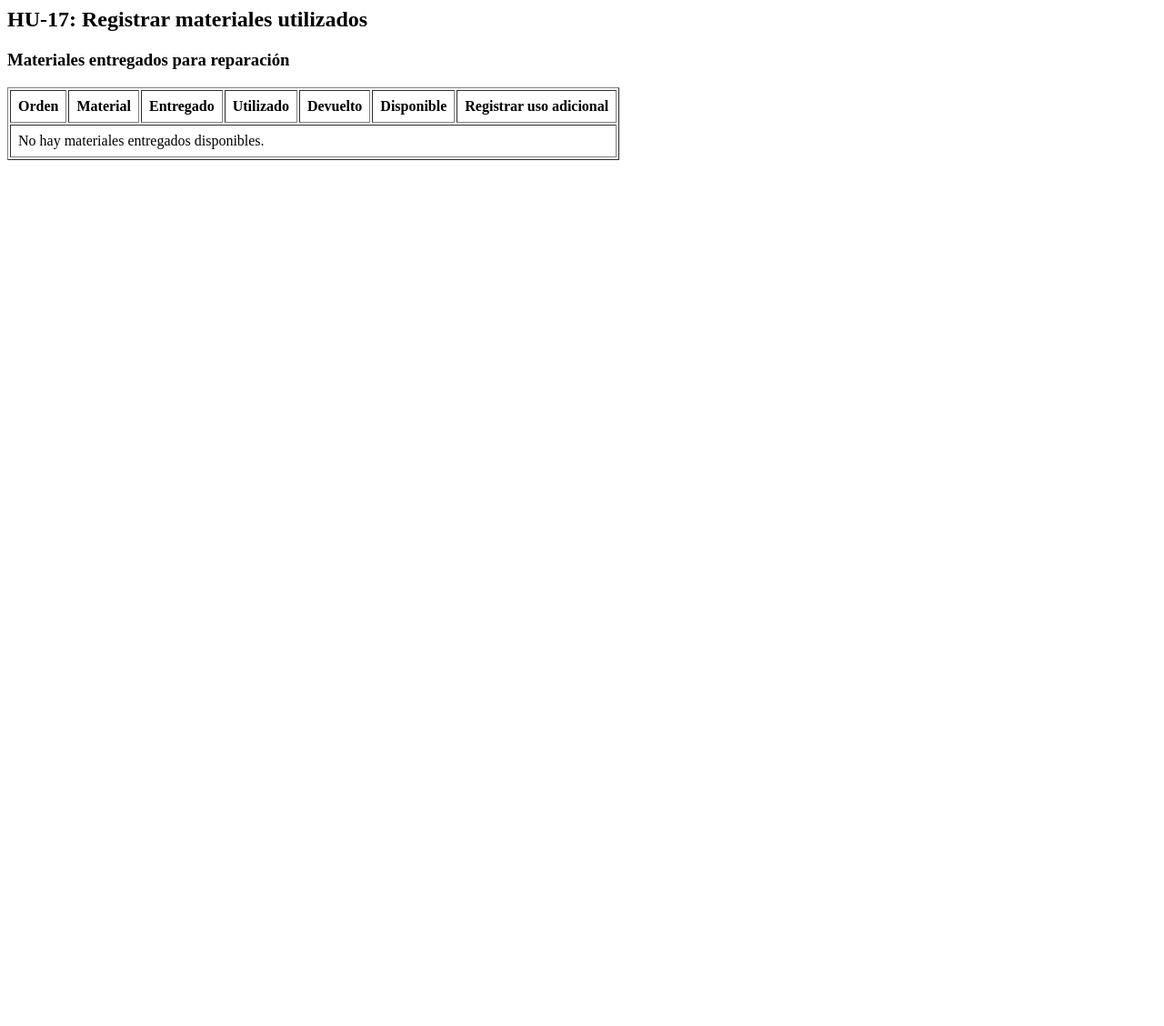
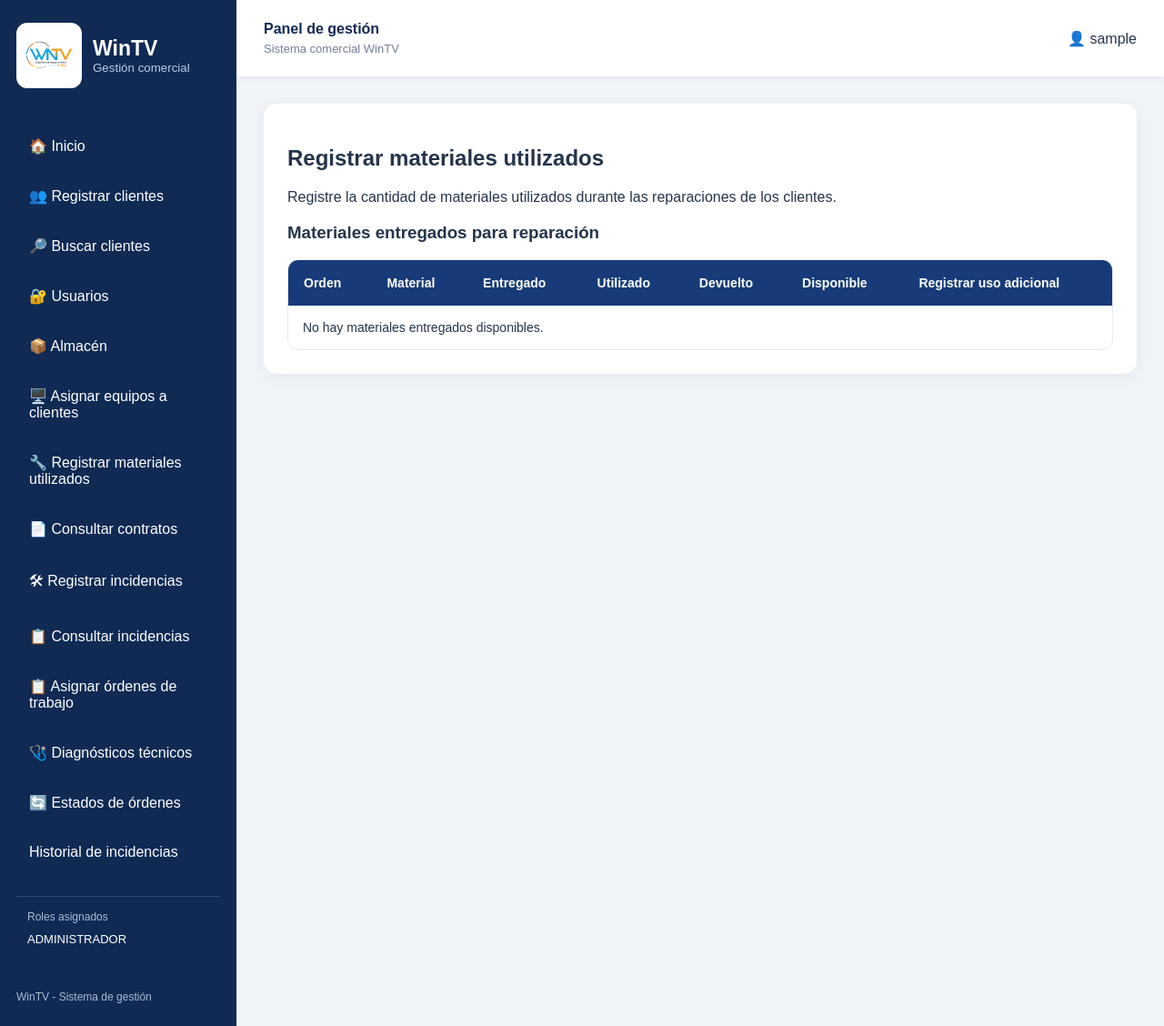
Before and after one commit to brayamstevenjaimesgodoy9-sudo/proyecto_winTV, a Django app: page /almacen/materiales-usados/ in a window 1280 px wide. Shown: the whole page at 91% size. Before the commit the page ends 176 px from the top, so only its background shows below. Run offline with Django 5.2, Linux system fonts and the light colour scheme; the visitor is signed in with stand-in values (Sample User, id 1); data that the repository does not hold is empty.

Commit message:
fix(HU-17): integrar plantilla visual de WinTV

```diff
--- a/almacen/templates/almacen/materiales_usados.html
+++ b/almacen/templates/almacen/materiales_usados.html
@@ -1,18 +1,31 @@
-<h2>HU-17: Registrar materiales utilizados</h2>
 
-{% if messages %}
-    {% for message in messages %}
-        <p>{{ message }}</p>
-    {% endfor %}
-{% endif %}
+{% extends "base.html" %}
+
+{% block titulo %}Registrar materiales utilizados | WinTV{% endblock %}
+
+{% block contenido %}
+
+<div class="tarjeta">
+
+    <h2>Registrar materiales utilizados</h2>
+
+    <p>
+        Registre la cantidad de materiales utilizados
+        durante las reparaciones de los clientes.
+    </p>
 
     {% if form.non_field_errors %}
+        <div role="alert">
             {{ form.non_field_errors }}
+        </div>
     {% endif %}
 
     <h3>Materiales entregados para reparación</h3>
 
-<table border="1" cellpadding="8">
+    <div class="wintv-busqueda-tabla-contenedor">
+
+        <table class="wintv-busqueda-tabla">
+
             <thead>
                 <tr>
                     <th>Orden</th>
@@ -27,15 +40,20 @@
 
             <tbody>
                 {% for detalle in detalles %}
+
                 <tr>
                     <td>{{ detalle.entrega.orden_id }}</td>
+
                     <td>{{ detalle.producto.nombre }}</td>
+
                     <td>{{ detalle.cantidad_entregada }}</td>
+
                     <td>{{ detalle.cantidad_utilizada }}</td>
+
                     <td>{{ detalle.cantidad_devuelta }}</td>
 
                     <td>
-    {{ detalle.disponible }}
+                        <strong>{{ detalle.disponible }}</strong>
                     </td>
 
                     <td>
@@ -52,10 +70,14 @@
                                 type="number"
                                 name="cantidad"
                                 min="1"
+                                max="{{ detalle.disponible }}"
+                                placeholder="Cantidad"
+                                aria-label="Cantidad adicional utilizada"
+                                style="width: 105px; padding: 10px;"
                                 required
                             >
 
-                    <button type="submit">
+                            <button type="submit" class="btn">
                                 Registrar
                             </button>
                         </form>
@@ -63,11 +85,20 @@
                 </tr>
 
                 {% empty %}
+
                 <tr>
                     <td colspan="7">
                         No hay materiales entregados disponibles.
                     </td>
                 </tr>
+
                 {% endfor %}
             </tbody>
+
         </table>
+
+    </div>
+
+</div>
+
+{% endblock %}
```
Lines whose indentation alone changed are shown as unchanged.
